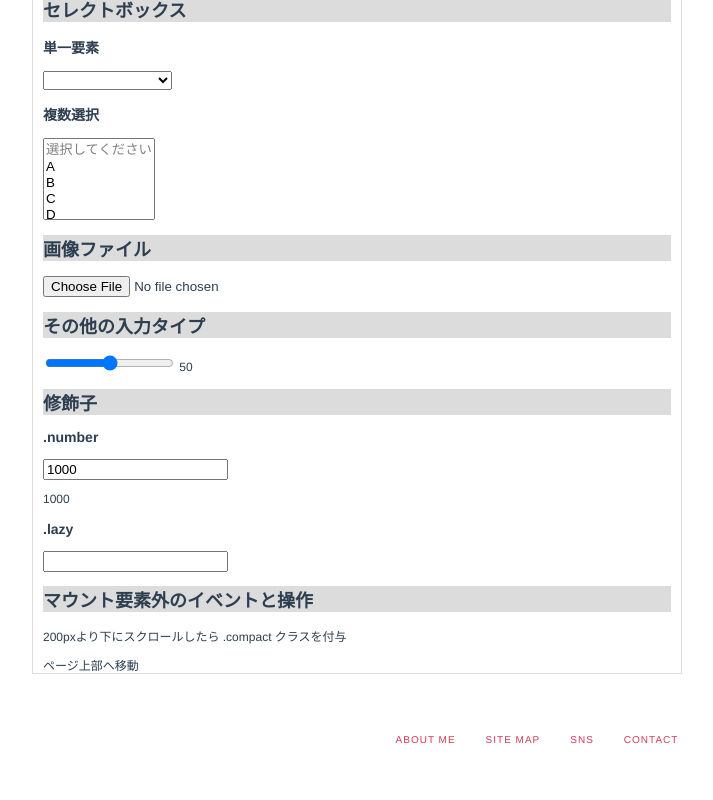
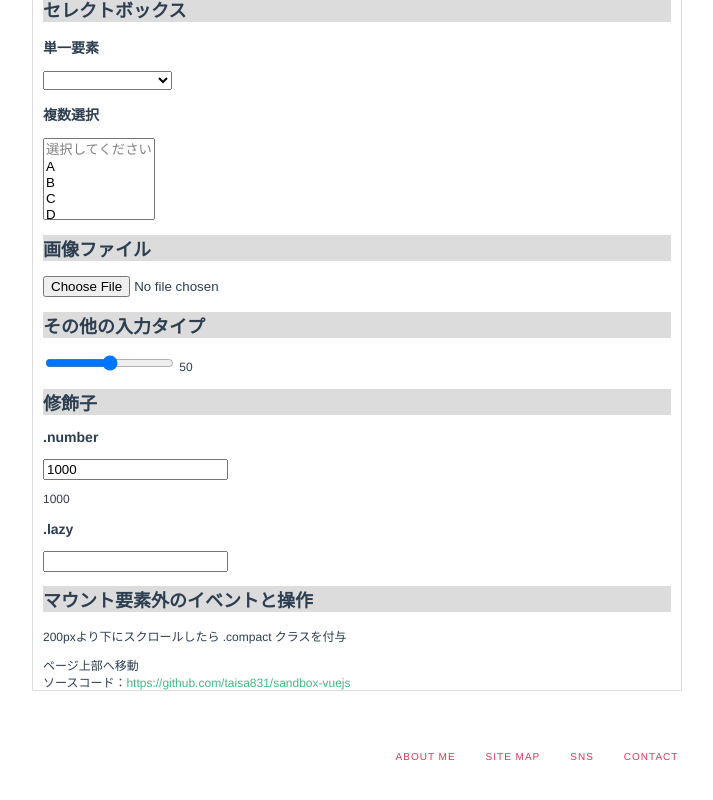
Before and after one commit to taisa831/sandbox-vuejs, a Vue app: page /neko/3 in a window 1280 px wide. Shown: the part 1800-2600 px from the top of the page, without its empty margins (123-836 px from the left). Built offline with nearby package versions, Linux system fonts and the light colour scheme; what vue-smoothscroll would draw is missing.

Commit message:
ソース追加

```diff
--- a/src/components/EventHandler.vue
+++ b/src/components/EventHandler.vue
@@ -113,6 +113,10 @@
         <p v-bind:class="{ compact: scrollY > 200}" id="mo1">200pxより下にスクロールしたら .compact クラスを付与</p>
 
         <div id="mo2" @click="scrollTop">ページ上部へ移動</div>
+
+        <div>
+            ソースコード：<a href="https://github.com/taisa831/sandbox-vuejs">https://github.com/taisa831/sandbox-vuejs</a>
+        </div>
     </div>
 </template>
 
```
